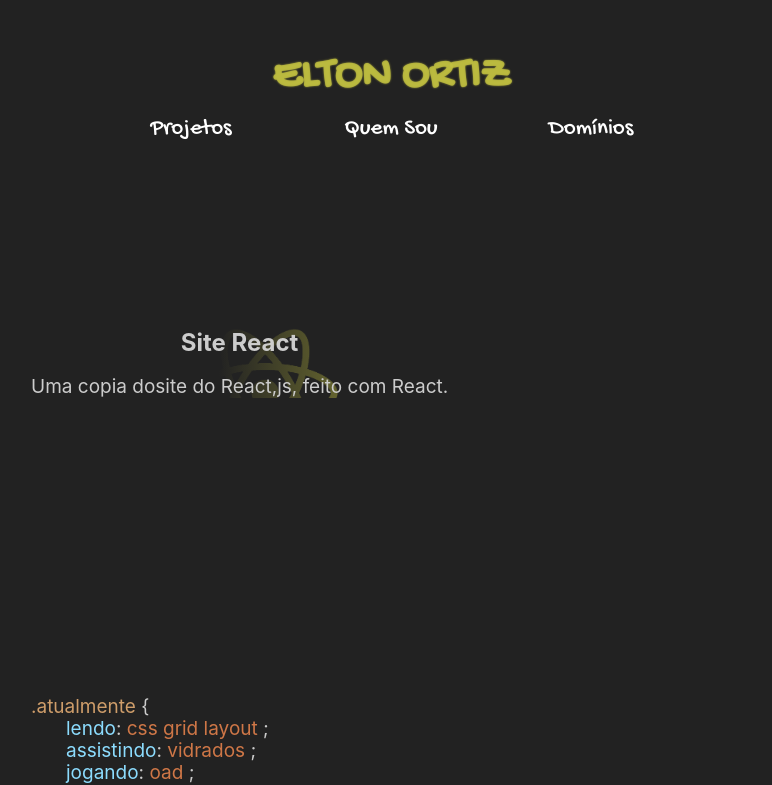
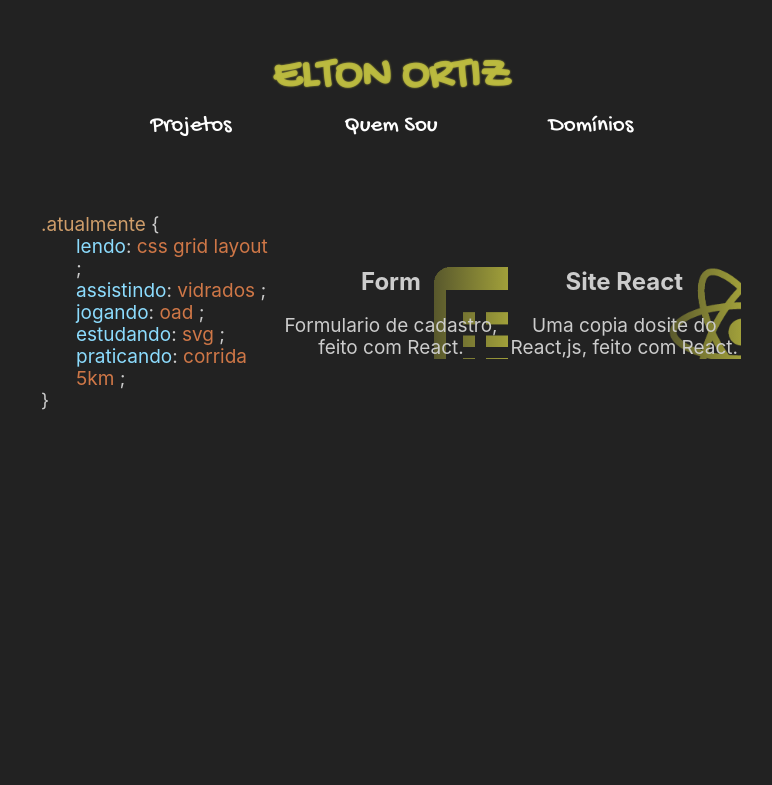
Before and after one commit to Elton-Ortiz/my-page, a React (Create React App) app: page / in a window 1280 px wide. Shown: the top 785 px of the page, without its empty margins (249-1021 px from the left). Built offline with nearby package versions, Linux system fonts and the light colour scheme.

Commit message:
worworking responsiveness WP

```diff
--- a/src/components/header/header.css
+++ b/src/components/header/header.css
@@ -4,7 +4,7 @@
     margin: 0;
     padding: 0 0 0 0;
     font-size: 20px;
-    background-color: rgba(195, 193, 65, 0.794);
+    background-color: rgba(195, 193, 65, .95);
     position: fixed;
     width: 100vw;
     height: 80px;
@@ -31,17 +31,14 @@
 }
 
 @media(min-width: 600px){
+    .header{
+    }
     .header ul {
-        display: flex;
-        flex-direction: row;
+        width: 100vw;
         justify-content:center;
-        margin: 0;
-        padding: 0 0 0 0;
-        width: auto;
         height: 50px;
-        font-size: 20px;
-        background-color: transparent;
-        position: initial;
+        background-color: #222;
+        top:100px;
     }
     .header li {
         max-width: 200px;
--- a/src/pages/initial/initial.css
+++ b/src/pages/initial/initial.css
@@ -1,4 +1,6 @@
 .initial {
+    display: flex;
+    justify-content: center;
     margin: 0 0 0 0;
 }
 .initial section {
@@ -31,3 +33,20 @@
 .initial .whitespancing {
     padding: 0 0 0 35px;
 }
+
+
+@media(min-width:900px){
+    .initial section{
+        flex-direction: row;
+        max-width: 700px;
+    }
+    .initial section :nth-child(0),
+    .initial section :nth-child(2){
+        height: auto;
+    }
+
+    .initial section :nth-child(1){
+
+        order: 1;
+    }
+}
```
Also changed, not shown: src/pages/initial/initial.js (+5 -2 lines), 1 other file (tests, documents, lock files or other folders).
